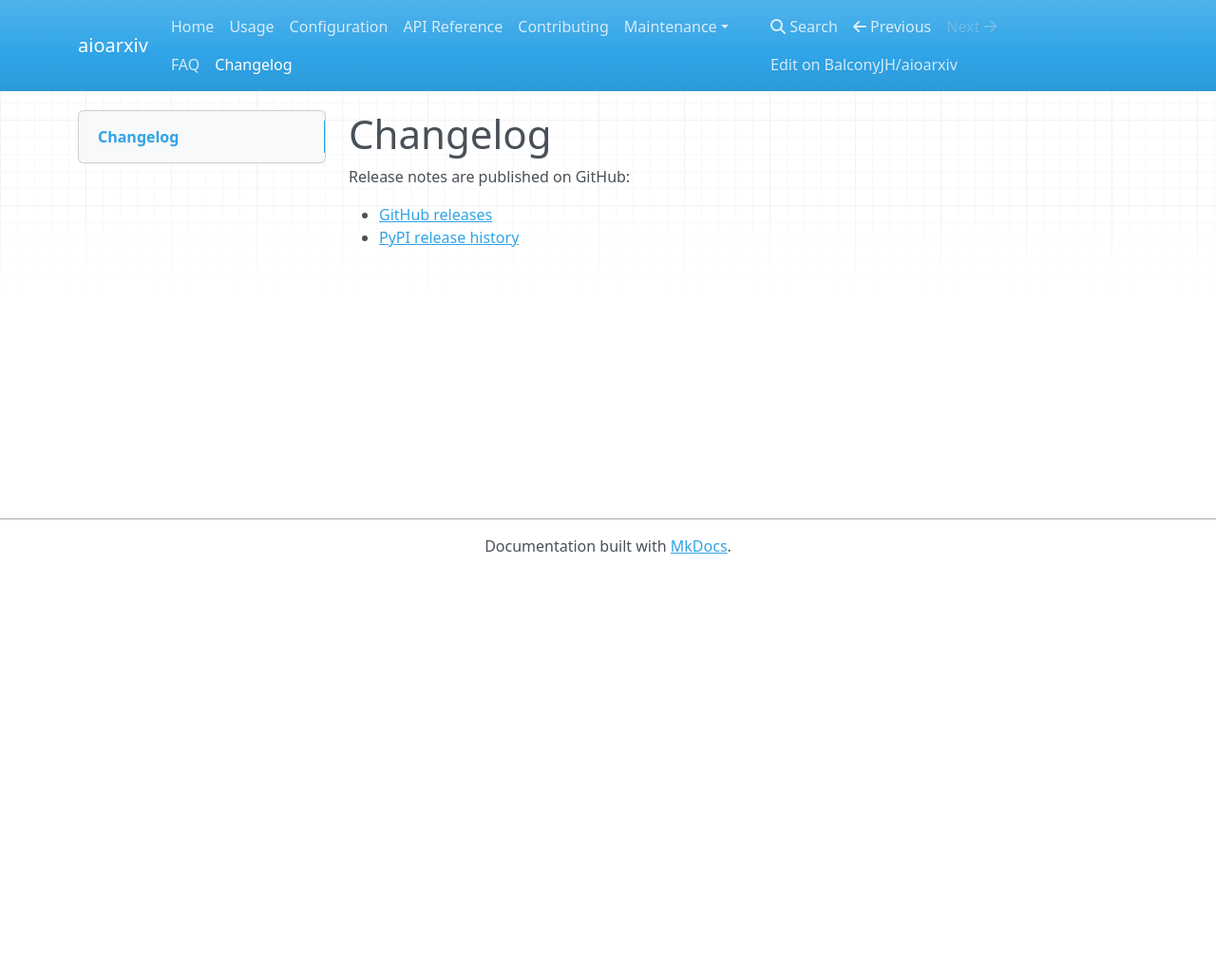
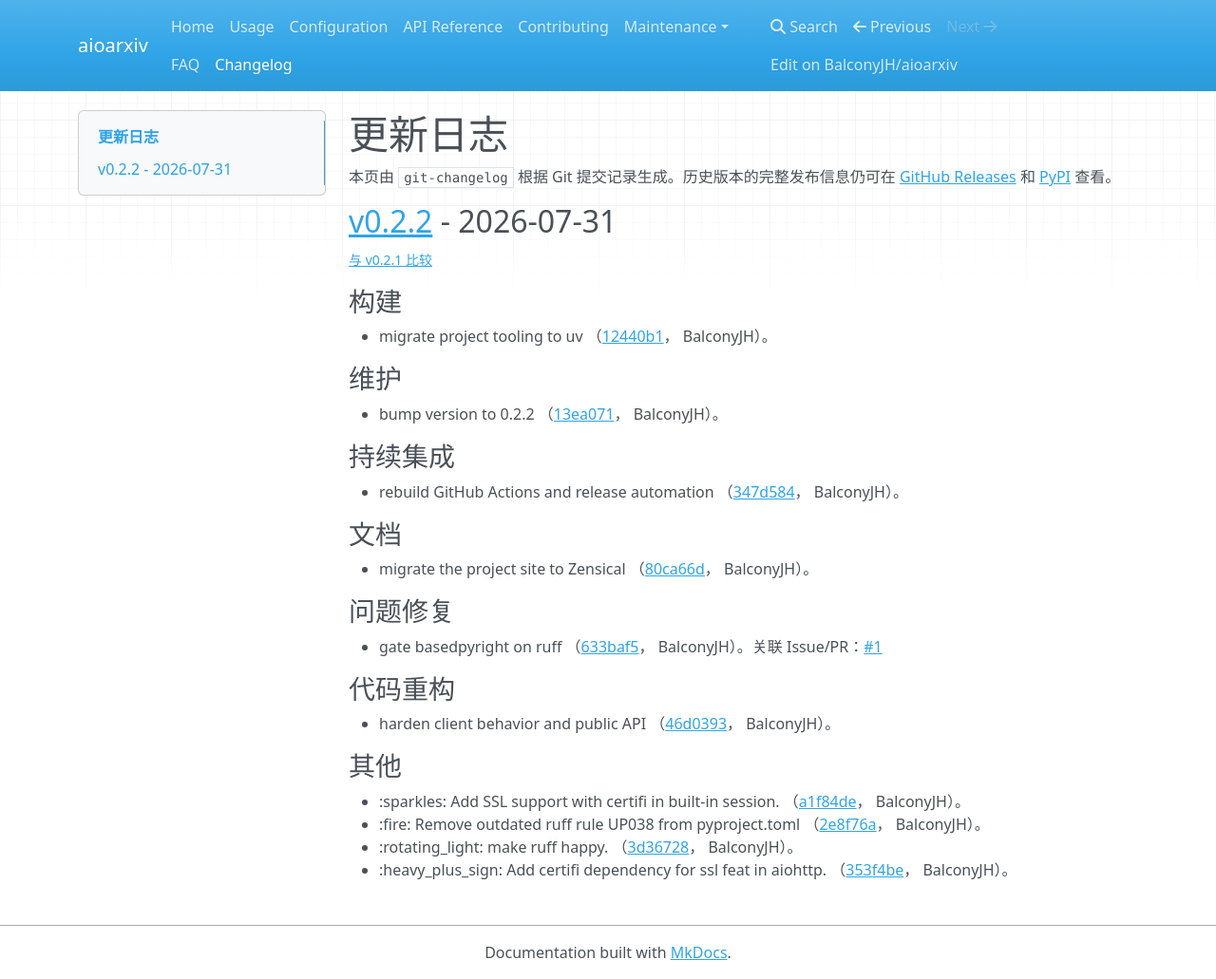
Before and after one commit to BalconyJH/aioarxiv, an MkDocs documentation site: the page built from docs/changelog.md, in a window 1280 px wide and 1031 px high. Shown: the whole window at 95% size. Built offline with MkDocs 1.6.1, drawn with Linux system fonts in a browser that asks for light colours; nearby versions of some CDN libraries.

Commit message:
docs: generate changelog for v0.2.2

```diff
--- /dev/null
+++ b/_typos.toml
@@ -0,0 +1,3 @@
+[default.extend-words]
+# Official package name included verbatim in generated release notes.
+certifi = "certifi"
--- a/docs/changelog.md
+++ b/docs/changelog.md
@@ -1,6 +1,61 @@
-# Changelog
+# 更新日志
 
-Release notes are published on GitHub:
+本页由 `git-changelog` 根据 Git 提交记录生成。历史版本的完整发布信息仍可在
+[GitHub Releases](https://github.com/BalconyJH/aioarxiv/releases) 和
+[PyPI](https://pypi.org/project/aioarxiv/#history) 查看。
 
-- [GitHub releases](https://github.com/BalconyJH/aioarxiv/releases)
-- [PyPI release history](https://pypi.org/project/aioarxiv/#history)
+<!-- insertion marker -->
+## [v0.2.2](https://github.com/BalconyJH/aioarxiv/releases/tag/v0.2.2) - 2026-07-31
+
+<small>[与 v0.2.1 比较](https://github.com/BalconyJH/aioarxiv/compare/v0.2.1...v0.2.2)</small>
+
+### 构建
+
+- migrate project tooling to uv
+  （[12440b1](https://github.com/BalconyJH/aioarxiv/commit/12440b1fed15344675c484667a3e5f849529c0ab)，
+  BalconyJH）。
+
+### 维护
+
+- bump version to 0.2.2
+  （[13ea071](https://github.com/BalconyJH/aioarxiv/commit/13ea071ce22766f495568ea5ba66938e3c34a22a)，
+  BalconyJH）。
+
+### 持续集成
+
+- rebuild GitHub Actions and release automation
+  （[347d584](https://github.com/BalconyJH/aioarxiv/commit/347d58423e014d8d9f9d45fc5bd47ffe402b8f1f)，
+  BalconyJH）。
+
+### 文档
+
+- migrate the project site to Zensical
+  （[80ca66d](https://github.com/BalconyJH/aioarxiv/commit/80ca66d592e05388002d74e798e82754a5660080)，
+  BalconyJH）。
+
+### 问题修复
+
+- gate basedpyright on ruff
+  （[633baf5](https://github.com/BalconyJH/aioarxiv/commit/633baf537511cb6f5aa443ce988a090d2ab1ce09)，
+  BalconyJH）。关联 Issue/PR：[#1](https://github.com/BalconyJH/aioarxiv/issues/1)
+
+### 代码重构
+
+- harden client behavior and public API
+  （[46d0393](https://github.com/BalconyJH/aioarxiv/commit/46d03932c2b17c26ddafd57c01346e53088e0c7d)，
+  BalconyJH）。
+
+### 其他
+
+- :sparkles: Add SSL support with certifi in built-in session.
+  （[a1f84de](https://github.com/BalconyJH/aioarxiv/commit/a1f84def7cc5e6df65ca604a5f0da002e0253f59)，
+  BalconyJH）。
+- :fire: Remove outdated ruff rule UP038 from pyproject.toml
+  （[2e8f76a](https://github.com/BalconyJH/aioarxiv/commit/2e8f76a42a122a4a3055bcb3d9a05b5fd1a5c3c2)，
+  BalconyJH）。
+- :rotating_light: make ruff happy.
+  （[3d36728](https://github.com/BalconyJH/aioarxiv/commit/3d36728ff6258b3ee5ec4773ea45d218f5abc482)，
+  BalconyJH）。
+- :heavy_plus_sign: Add certifi dependency for ssl feat in aiohttp.
+  （[353f4be](https://github.com/BalconyJH/aioarxiv/commit/353f4bebf4e83e89755b2dbc1a864b2921b57b25)，
+  BalconyJH）。
```
Also changed, not shown: 1 other file.
